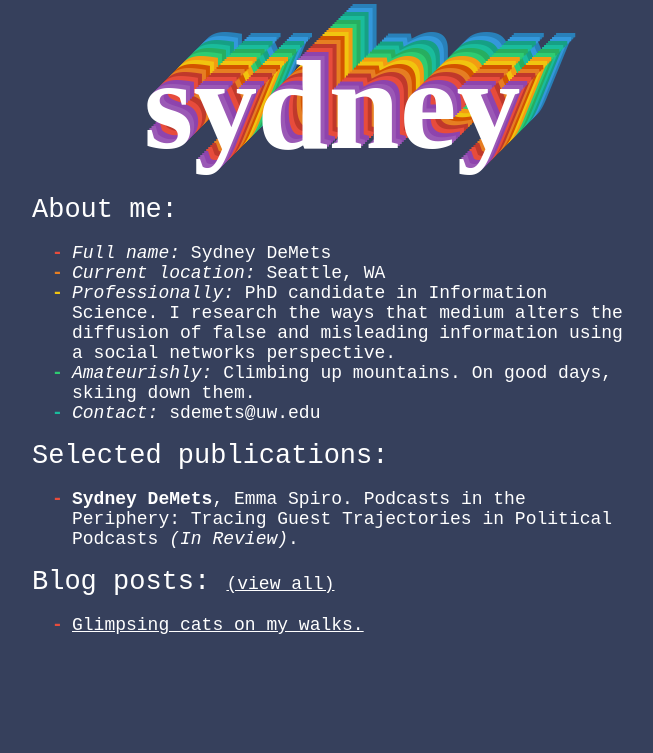
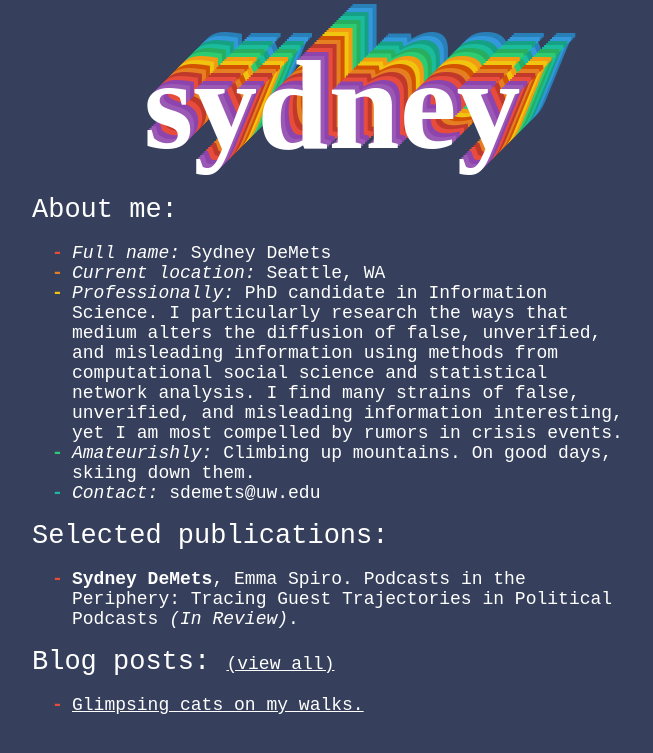
Before and after one commit to sydneyDeMets/sydneydemets.github.io, a Jekyll site: the page built from index.md, in a window 1280 px wide. Shown: the top 753 px of the page, without its empty margins (308-961 px from the left). Built offline with Jekyll 4.4.1, drawn with Linux system fonts in a browser that asks for light colours.

Commit message:
Update index.md

```diff
--- a/index.md
+++ b/index.md
@@ -8,7 +8,7 @@ description: "Researcher interested in information diffusion. Skier who is inves
 
 - *Full name:* Sydney DeMets
 - *Current location:* Seattle, WA
-- *Professionally:* PhD candidate in Information Science. I research the ways that medium alters the diffusion of false and misleading information using a social networks perspective.
+- *Professionally:* PhD candidate in Information Science. I particularly research the ways that medium alters the diffusion of false, unverified, and misleading information using methods from computational social science and statistical network analysis. I find many strains of false, unverified, and misleading information interesting, yet I am most compelled by rumors in crisis events.
 - *Amateurishly:* Climbing up mountains. On good days, skiing down them.
 - *Contact:* sdemets@uw.edu
 
```
